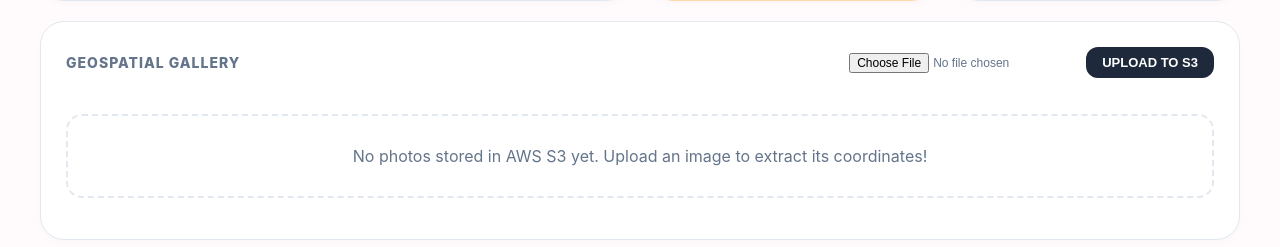
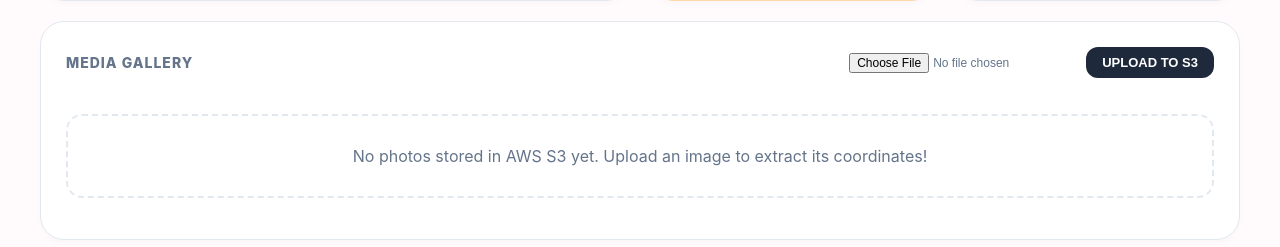
Before and after one commit to Anurag17K/ak-scp-travelogue-01, a Django app: page /2/ in a window 1280 px wide. Shown: the part 443-690 px from the top of the page. Run offline with Django 5.2, Linux system fonts and the light colour scheme; a user stored in the database is signed in; data comes from the database, SQL or seed files in the repository.

Commit message:
update2.0.15

```diff
--- a/journeys/templates/journeys/journey_detail.html
+++ b/journeys/templates/journeys/journey_detail.html
@@ -184,7 +184,7 @@
 
     <section class="bento-box box-gallery">
         <div style="display: flex; justify-content: space-between; align-items: center; margin-bottom: 20px;">
-            <h3 style="margin: 0;">Geospatial Gallery</h3>
+            <h3 style="margin: 0;">Media Gallery</h3>
             <form action="{% url 'upload_media' journey.id %}" method="POST" enctype="multipart/form-data" style="display: flex; gap: 10px; align-items: center;">
                 {% csrf_token %}
                 <input type="file" name="image" accept="image/*" required style="font-size: 12px; color: var(--slate-light);">
```
